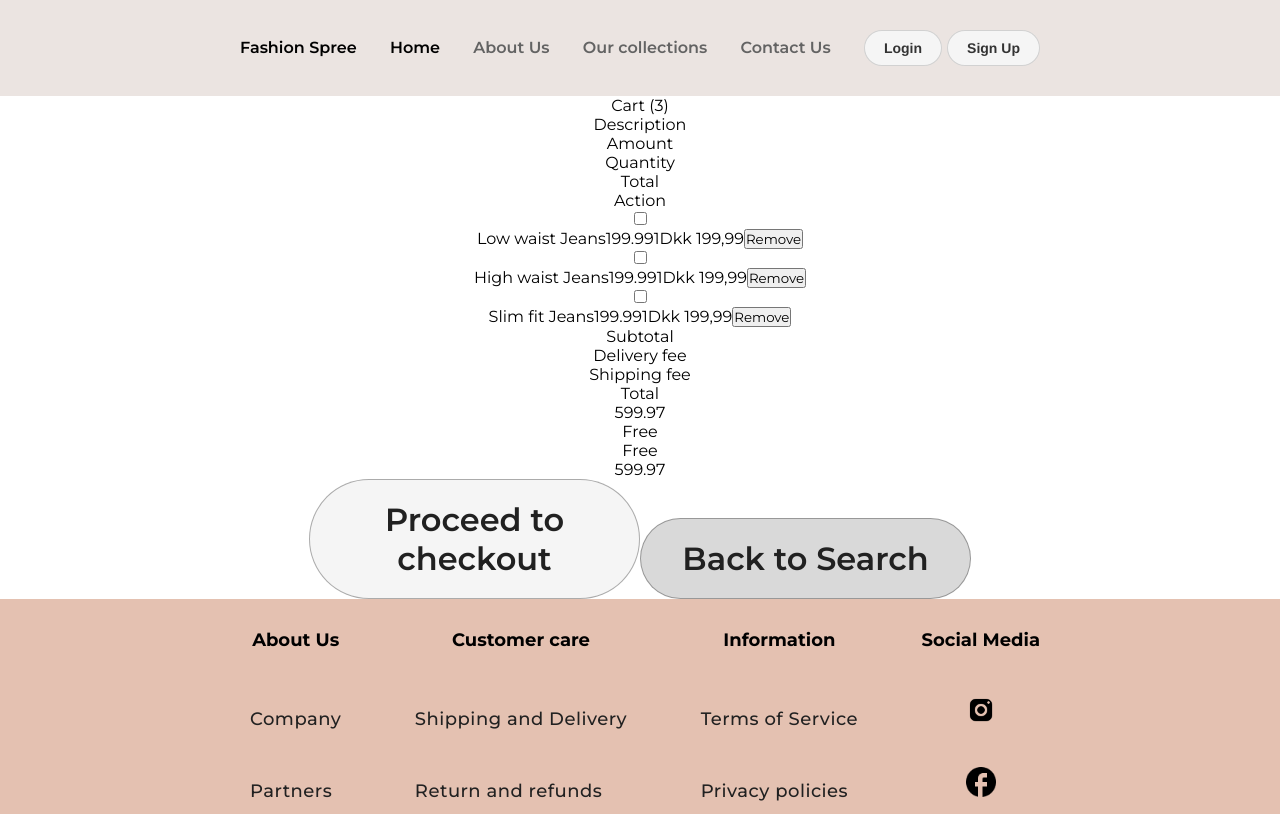
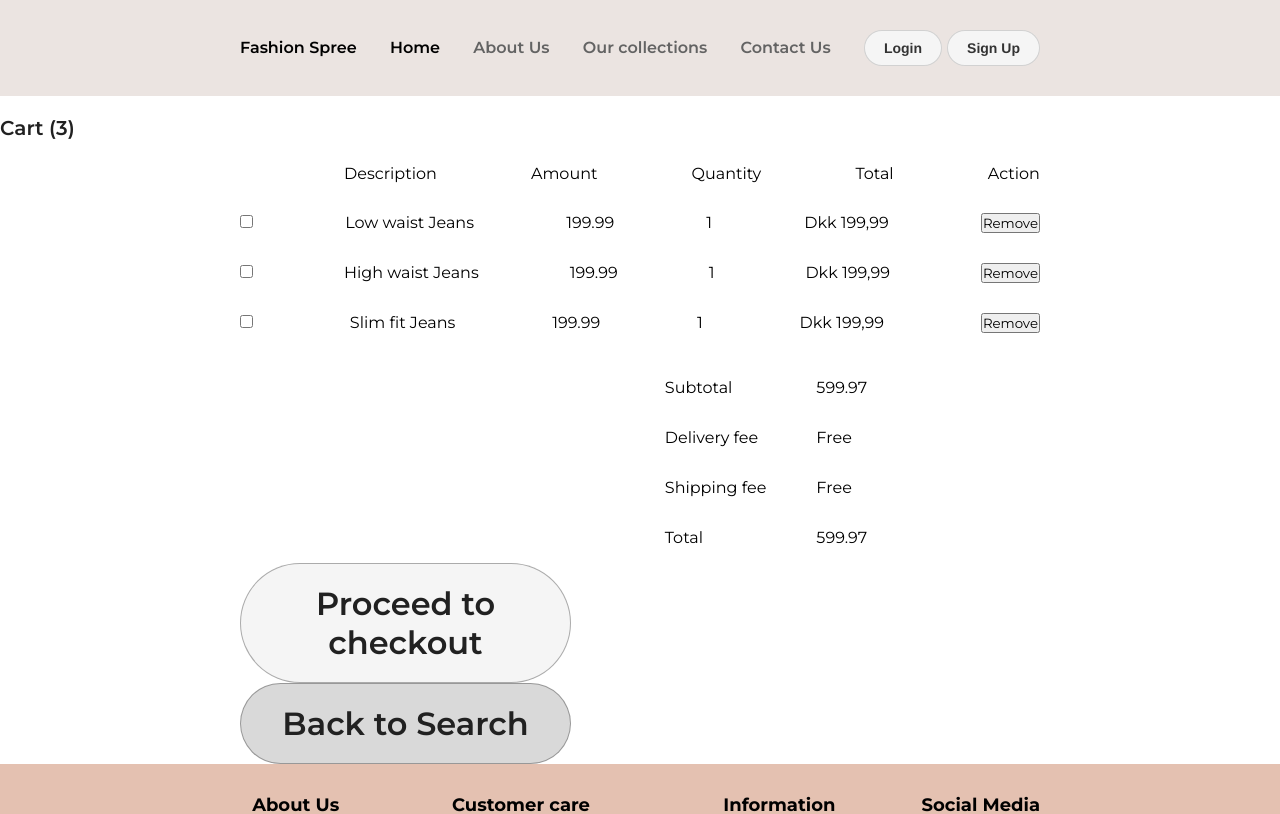
Before and after one commit to HackYourFuture-CPH/Fashion-Spree, a React (Create React App) app in the folder packages/client/: page /shopping-cart in a window 1280 px wide. Shown: the top 814 px of the page. Built offline with nearby package versions, Linux system fonts and the light colour scheme; no server answers.

Commit message:
cart-styling

```diff
--- a/packages/client/src/components/Cart/CartButtons/CartButtons.styles.css
+++ b/packages/client/src/components/Cart/CartButtons/CartButtons.styles.css
@@ -0,0 +1,5 @@
+.view-page-button {
+  grid-column: 2 / span 6;
+  font-size: 20px;
+  align-items: right;
+}
--- a/packages/client/src/components/Cart/CartContainer/CartContainer.styles.css
+++ b/packages/client/src/components/Cart/CartContainer/CartContainer.styles.css
@@ -0,0 +1,24 @@
+.cart-wrapper {
+  /* /* width: 100vw; */
+  width: 800px;
+  justify-content: center;
+  margin: 0 auto;
+  /* border: solid 2px black; */
+  display: grid;
+  grid-template-columns: repeat(6, 1fr);
+
+  /* background-color: #e4c1b1; */
+}
+/* .cart-wrapper > div:not(.line) {
+  border: 2px solid black;
+
+  padding: 1em;
+}
+
+.line {
+  grid-column-start: 1;
+  grid-column-end: 6;
+  height: 2px;
+  border-bottom: 1px solid black;
+  width: 100%;
+} */
--- a/packages/client/src/components/Cart/CartCount/CartCount.component.js
+++ b/packages/client/src/components/Cart/CartCount/CartCount.component.js
@@ -1,9 +1,10 @@
 import React from 'react';
 import PropTypes from 'prop-types';
+import './CartCount.styles.css';
 
 export default function CartCount({ productSum }) {
   return (
-    <div className="">
+    <div className="cart-count">
       <span>Cart ({productSum})</span>
     </div>
   );
--- a/packages/client/src/components/Cart/CartCount/CartCount.styles.css
+++ b/packages/client/src/components/Cart/CartCount/CartCount.styles.css
@@ -0,0 +1,8 @@
+.cart-count {
+  font-size: 20px;
+  text-align: left;
+  grid-column: 1 / span 6;
+  font-weight: 600;
+  margin-top: 20px;
+  color: rgba(33, 33, 33, 1);
+}
--- a/packages/client/src/components/Cart/CartSelectedProduct/CartSelectedProduct.component.js
+++ b/packages/client/src/components/Cart/CartSelectedProduct/CartSelectedProduct.component.js
@@ -4,7 +4,7 @@ import PropTypes from 'prop-types';
 
 export default function CartSelectedProduct({ product }) {
   return (
-    <div className="">
+    <div className="cart-selected-wrapper">
       <div className="">
         <input type="checkbox" name="" id="" />
       </div>
--- a/packages/client/src/components/Cart/CartSelectedProduct/CartSelectedProduct.styles.css
+++ b/packages/client/src/components/Cart/CartSelectedProduct/CartSelectedProduct.styles.css
@@ -0,0 +1,7 @@
+.cart-selected-wrapper {
+  display: flex;
+  justify-content: space-between;
+  margin: 30px 0px;
+  text-align: left;
+  /* border: 2px solid black; */
+}
--- a/packages/client/src/components/Cart/CartTable/CartTable.component.js
+++ b/packages/client/src/components/Cart/CartTable/CartTable.component.js
@@ -5,15 +5,15 @@ import PropTypes from 'prop-types';
 
 export default function CartTable({ products }) {
   return (
-    <div className="">
-      <div className="">
+    <div className="cart-table-wrapper">
+      <div className="cart-table">
         <div>Description</div>
         <div>Amount</div>
         <div>Quantity</div>
         <div>Total</div>
         <div>Action</div>
       </div>
-      <div className="">
+      <div className="cart-table-result">
         {products.map((product) => (
           <CartSelectedProduct key={product.id} product={product} />
         ))}
--- a/packages/client/src/components/Cart/CartTable/CartTable.styles.css
+++ b/packages/client/src/components/Cart/CartTable/CartTable.styles.css
@@ -0,0 +1,16 @@
+.cart-table-wrapper {
+  grid-column: 1 / span 12;
+}
+.cart-table {
+  /* border: 2px solid black; */
+  /* display: flex; */
+  grid-column: 2 / span 12;
+  display: flex;
+  justify-content: space-between;
+  margin-left: 104px;
+  margin-top: 24px;
+}
+
+/* .cart-table-result product {
+  /* display: flex;
+} */
--- a/packages/client/src/components/Cart/CartTotal/CartTotal.component.js
+++ b/packages/client/src/components/Cart/CartTotal/CartTotal.component.js
@@ -4,14 +4,14 @@ import PropTypes from 'prop-types';
 
 export default function CartTotal({ subtotal, delivery, shipping, total }) {
   return (
-    <div className="">
-      <div className="">
+    <div className="cart-total-wrapper">
+      <div className="cart-total-header">
         <div>Subtotal</div>
         <div>Delivery fee</div>
         <div>Shipping fee</div>
         <div>Total</div>
       </div>
-      <div className="">
+      <div className="cart-total">
         <div>{subtotal}</div>
         <div>{delivery || 'Free'}</div>
         <div>{shipping || 'Free'}</div>
--- a/packages/client/src/components/Cart/CartTotal/CartTotal.styles.css
+++ b/packages/client/src/components/Cart/CartTotal/CartTotal.styles.css
@@ -0,0 +1,9 @@
+.cart-total-wrapper {
+  grid-column: 3 / span 12;
+  text-align: left;
+  display: flex;
+  line-height: 50px;
+}
+.cart-total-header {
+  padding-right: 50px;
+}
```
